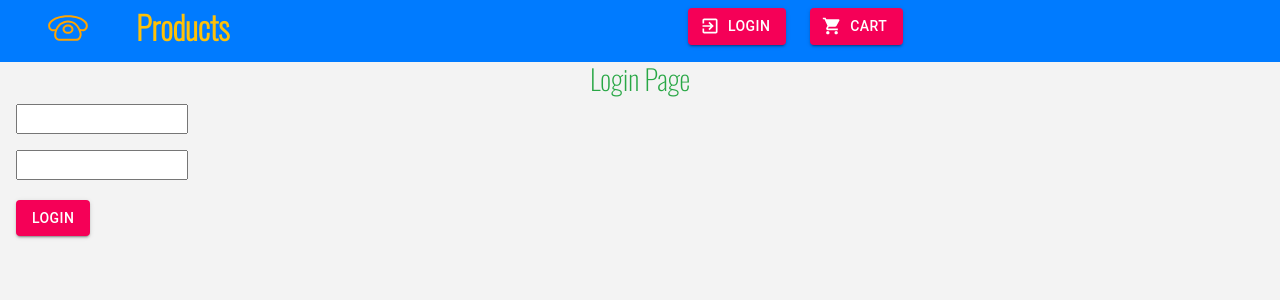
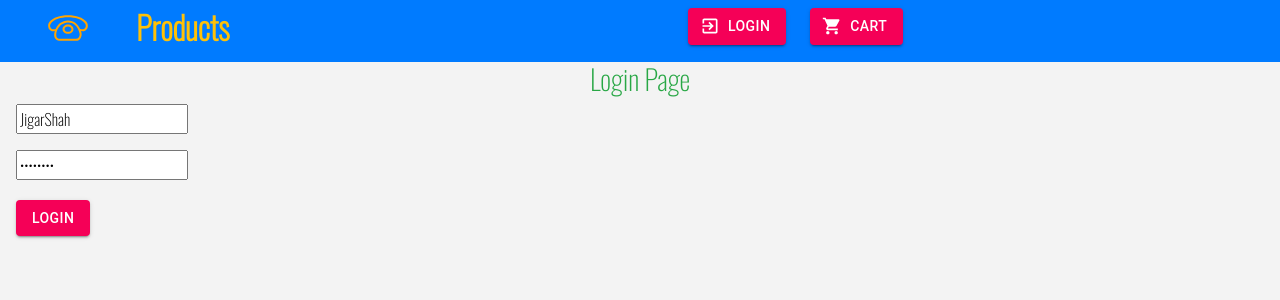
Before and after one commit to shahjigar556/e-commerce, a React (Create React App) app: page /login in a window 1280 px wide. Shown: the top 300 px of the page. Built offline with nearby package versions, Linux system fonts and the light colour scheme.

Commit message:
Added credentials in Login.js so that anyone can login for demo

```diff
--- a/src/views/Login.js
+++ b/src/views/Login.js
@@ -11,8 +11,8 @@ import users from '../UserData';
 
 
 export default function Login(props) {
-  const [name,setName]=useState("");
-  const [password,setPassword]=useState("")
+  const [name,setName]=useState("JigarShah");
+  const [password,setPassword]=useState("jigar123")
   const [RedirectToReferrer,setRedirectToReferrer]=useState(false);
 
   const handleNameChange=(e)=>{
```
